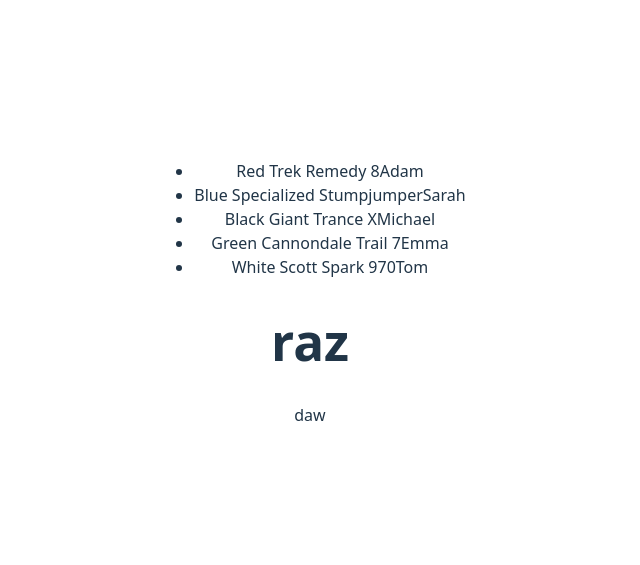
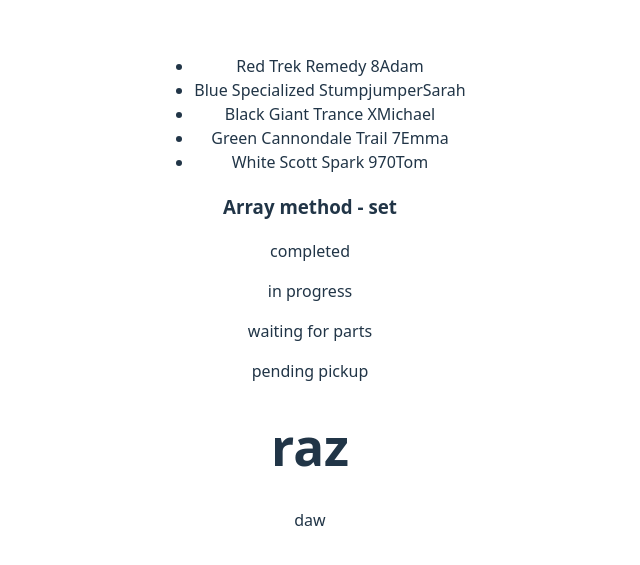
Before and after one commit to Detriz-dev/REACT-Learning-Playground-, a React (Vite) app: page / in a window 1280 px wide. Shown: the part 107-672 px from the top of the page, without its empty margins (330-970 px from the left). Built offline with nearby package versions, Linux system fonts and the light colour scheme.

Commit message:
Array method - set

```diff
--- a/src/components/ArrayMethodSet.tsx
+++ b/src/components/ArrayMethodSet.tsx
@@ -6,12 +6,17 @@
 
 
     return (
-        uniqueStatus.map((unique,index) => (
+
+        <div>
+        <h3>Array method - set </h3>
+        {uniqueStatus.map((unique,index) => (
+                    <p key={index}> {unique}</p>
+
+        ))}
+        </div>
 
 
-            <p key={index}> {unique.status}</p>
-
-        )))
+        )
 
 
 }
```
